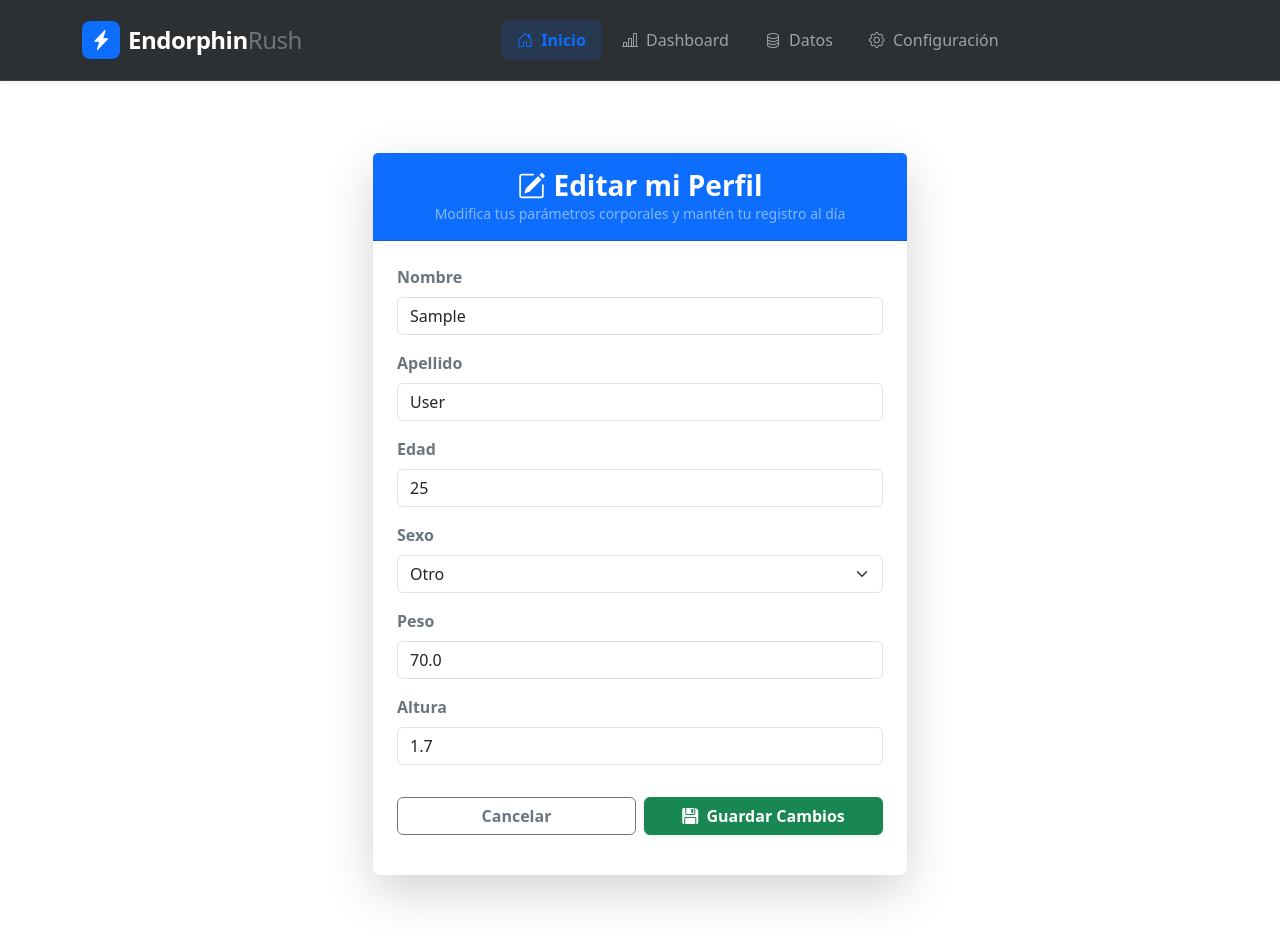
After one commit to Alex5625/Endorphin-Rush, a Django app: page /editar-perfil/ in a window 1280 px wide. The commit adds this page. Run offline with Django 5.2, Linux system fonts and the light colour scheme; the visitor is signed in with stand-in values (Sample User, id 1); data comes from the database, SQL or seed files in the repository; some libraries are stand-ins or nearby versions.

Commit message:
Se añade la funcionalidad de editar la cuenta.
- Se crea una vista nueva que se llama editar_perfil
- Se mueve el path de home de la aplicacion, desde urls.py del proyecto la nuevo urls.py de la aplicacion
- Se crea la pagina para editar el perfil con su respectivo mensaje como prueba de aceptación

```diff
--- a/src/EndorphinRush/urls.py
+++ b/src/EndorphinRush/urls.py
@@ -20,7 +20,6 @@ from django.contrib.auth import views as auth_views
 from core import views
 urlpatterns = [
     path('admin/', admin.site.urls),
-    path('', views.home, name='home'),
     path("login/",
          auth_views.LoginView.as_view(template_name="registration/login.html",
                                       redirect_authenticated_user=True,
--- a/src/core/forms.py
+++ b/src/core/forms.py
@@ -22,7 +22,21 @@ class RegistroCompletoForm(UserCreationForm):
         # Esto define qué campos del modelo User se piden (puedes agregar 'email' si quieres)
         fields = UserCreationForm.Meta.fields
 
+class EditarPerfilForm(forms.ModelForm):
+    class Meta:
+        model = PerfilUsuario
+        # Solo permitimos editar estos campos corporales/personales
+        fields = ['nombre', 'apellido', 'edad', 'sexo', 'peso', 'altura']
 
+        # Reutilizamos los mismos estilos de Bootstrap que el registro
+        widgets = {
+            'nombre': forms.TextInput(attrs={'class': 'form-control'}),
+            'apellido': forms.TextInput(attrs={'class': 'form-control'}),
+            'edad': forms.NumberInput(attrs={'class': 'form-control', 'min': 1}),
+            'sexo': forms.Select(attrs={'class': 'form-select'}),
+            'peso': forms.NumberInput(attrs={'class': 'form-control', 'step': '0.1'}),
+            'altura': forms.NumberInput(attrs={'class': 'form-control', 'step': '0.01'}),
+        }
 
 ##formulario para los tipos de ejercicio
 
--- /dev/null
+++ b/src/core/templates/core/editar_perfil.html
@@ -0,0 +1,52 @@
+{% extends 'core/base.html' %}
+
+{% block content %}
+<div class="container mt-5 mb-5">
+    <div class="row justify-content-center">
+        <div class="col-md-6">
+            <div class="card shadow-lg border-0 rounded-3">
+                <div class="card-header bg-primary text-white text-center py-3">
+                    <h3 class="mb-0 fw-bold">
+                        <i class="bi bi-pencil-square me-2"></i>Editar mi Perfil
+                    </h3>
+                    <small class="text-white-50">Modifica tus parámetros corporales y mantén tu registro al día</small>
+                </div>
+
+                <div class="card-body p-4">
+                    <form method="POST" novalidate>
+                        {% csrf_token %}
+
+                        {% for field in form %}
+                            <div class="mb-3">
+                                <label class="form-label fw-semibold text-secondary">{{ field.label }}</label>
+                                {{ field }}
+
+                                {% if field.errors %}
+                                    <div class="text-danger small mt-1">
+                                        {% for error in field.errors %}
+                                            <i class="bi bi-exclamation-circle-fill me-1"></i>{{ error }}
+                                        {% endfor %}
+                                    </div>
+                                {% endif %}
+                            </div>
+                        {% endfor %}
+
+                        <div class="row g-2 mt-4">
+                            <div class="col-6">
+                                <a href="{% url 'home' %}" class="btn btn-outline-secondary w-100 fw-bold">
+                                    Cancelar
+                                </a>
+                            </div>
+                            <div class="col-6">
+                                <button type="submit" class="btn btn-success w-100 fw-bold shadow-sm">
+                                    <i class="bi bi-floppy-fill me-1"></i> Guardar Cambios
+                                </button>
+                            </div>
+                        </div>
+                    </form>
+                </div>
+            </div>
+        </div>
+    </div>
+</div>
+{% endblock %}
--- a/src/core/urls.py
+++ b/src/core/urls.py
@@ -2,6 +2,12 @@ from django.urls import path
 from . import views
 
 urlpatterns = [
+    #Se agrega la ruta para la vista home, que es la página de inicio a la que se redirige después de iniciar sesión o registrarse
+    path('', views.home, name='home'),
+
+    # HU-02: Edición de perfil de usuario (solo datos corporales/personales)
+    path('editar-perfil/', views.editar_perfil, name='editar_perfil'),
+
     # HU-29: Gestión y creación de tipos de ejercicio
     path('gestion-tipos/', views.gestion_tipos_ejercicio, name='gestion_tipos_ejercicio'),
 
@@ -10,4 +16,5 @@ urlpatterns = [
 
     # HU-31: Eliminación de tipo de ejercicio (recibe el ID/pk de la categoría)
     path('gestion-tipos/eliminar/<int:pk>/', views.eliminar_tipo_ejercicio, name='eliminar_tipo_ejercicio'),
+
 ]
--- a/src/core/views.py
+++ b/src/core/views.py
@@ -1,7 +1,8 @@
 from django.shortcuts import render, get_object_or_404
 from django.contrib.auth import login
+from django.contrib.auth.decorators import login_required
 from .models import PerfilUsuario, TipoEjercicio
-from .forms import RegistroCompletoForm, TipoEjercicioForm
+from .forms import RegistroCompletoForm, EditarPerfilForm , TipoEjercicioForm
 from django.shortcuts import redirect
 from django.core.mail import send_mail
 from django.contrib import messages
@@ -73,6 +74,41 @@ def enviar_correo(perfil, correo_destino):
                 fail_silently=False, # Si el correo falla, arrojará un error en la app para enterarnos
             )
 
+@login_required
+def editar_perfil(request):
+    # La funcion get_or_create busca bien en la base de datos, pero si entra por ejemplo el admin sin tener un perfil creado, lo crea automáticamente con datos por defecto para evitar errores en la app.
+    # De esta forma, siempre habrá un perfil asociado al usuario.
+    perfil, created = PerfilUsuario.objects.get_or_create(
+            usuario=request.user,
+            defaults={
+                'nombre': request.user.first_name or "Usuario",
+                'apellido': request.user.last_name or "Administrador",
+                'edad': 25,
+                'sexo': 'O',
+                'peso': 70.0,
+                'altura': 1.70
+            }
+        )
+    # 1. Obtenemos el perfil del usuario que tiene la sesión activa
+    #perfil = request.user.perfil
+
+    if request.method == 'POST':
+        # 2. Le pasamos los datos del POST pero vinculados a la instancia actual
+        form = EditarPerfilForm(request.POST, instance=perfil)
+        if form.is_valid():
+            # 3. Guarda los cambios directamente sobre el mismo registro en la BD
+            form.save()
+
+            # 4. Encolamos el mensaje flotante de éxito
+            messages.success(request, "¡Tus datos corporales se han actualizado correctamente!")
+
+            return redirect('home')
+    else:
+        # Petición GET: Carga el formulario relleno con los datos viejos de la BD
+        form = EditarPerfilForm(instance=perfil)
+
+    return render(request, 'core/editar_perfil.html', {'form': form})
+
 
 #vistas para el entrenador: gestion de tipos de ejercicio
 #hu-29 permite al entrenador visualizar la lista de categorias musculares
```
Also changed, not shown: src/core/migrations/0002_tipoejercicio.py, src/core/models.py (line endings or trailing spaces), src/core/templates/core/editar_tipo.html (line endings or trailing spaces), src/core/templates/core/gestion_tipos.html (line endings or trailing spaces).
